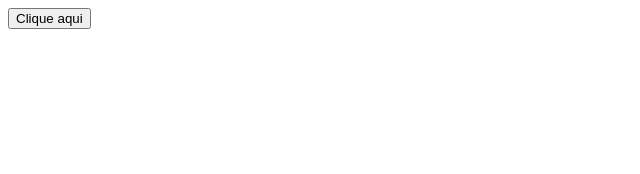
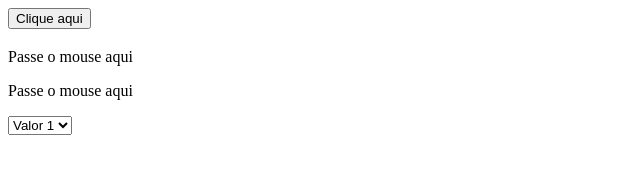
Before and after one commit to sanmartiner/aula_javascript, a plain HTML site: page index.html in a window 1280 px wide. Shown: the whole page, without its empty margins (0-640 px from the left). Drawn offline with Linux system fonts and the light colour scheme.

Commit message:
onmouseover onmouseout onchang onload

```diff
--- a/index.html
+++ b/index.html
@@ -5,8 +5,15 @@
         <meta charset="utf-8">
         <script type="text/javascript" src="js/main.js"></script>
     </head>
-    <body>
+    <body onload="load()">
         <button type="button" onclick="clique()">Clique aqui</button>
         <h3 id="Agradecimento" onclick="redirecionar()"></h3>
-    </body>
+        <p id="mousemove" onmouseover="trocar(this)" onmouseout="voltar(this)">Passe o mouse aqui</p>
+        <p id="mousemove2" onmouseover="trocar(this)" onmouseout="voltar(this)">Passe o mouse aqui</p>
+        <select onchange="funcaoChange(this)">
+            <option value="1">Valor 1</option>
+            <option value="2">Valor 2</option>
+            <option value="3">Valor 3</option>
+        </select>
+        </body>
 </html>
--- a/js/main.js
+++ b/js/main.js
@@ -5,9 +5,28 @@ function clique(){
 }
 
 function redirecionar(){
-    window.open("https://facebook.com/");
+    //window.open("https://facebook.com/");
+    window.location.href = "https://facebook.com";
 }
 
+function trocar(elemento){
+    //document.getElementById("mousemove").innerHTML = "Obrigado por passar o mouse";
+    //alert("Trocar texto");
+    elemento.innerHTML = "Obrigado por passar o mouse";
+}
+
+function voltar(elemento){
+    //document.getElementById("mousemove").innerHTML = "Passe o mouse aqui";
+    elemento.innerHTML = "Passe o mouse aqui";
+}
+
+function load(){
+    alert("Pagina carregada");
+}
+
+function funcaoChange(elemento){
+    console.log(elemento.value);
+}
 /*function soma(n1, n2){
     return(n1 + n2)
 }
```
